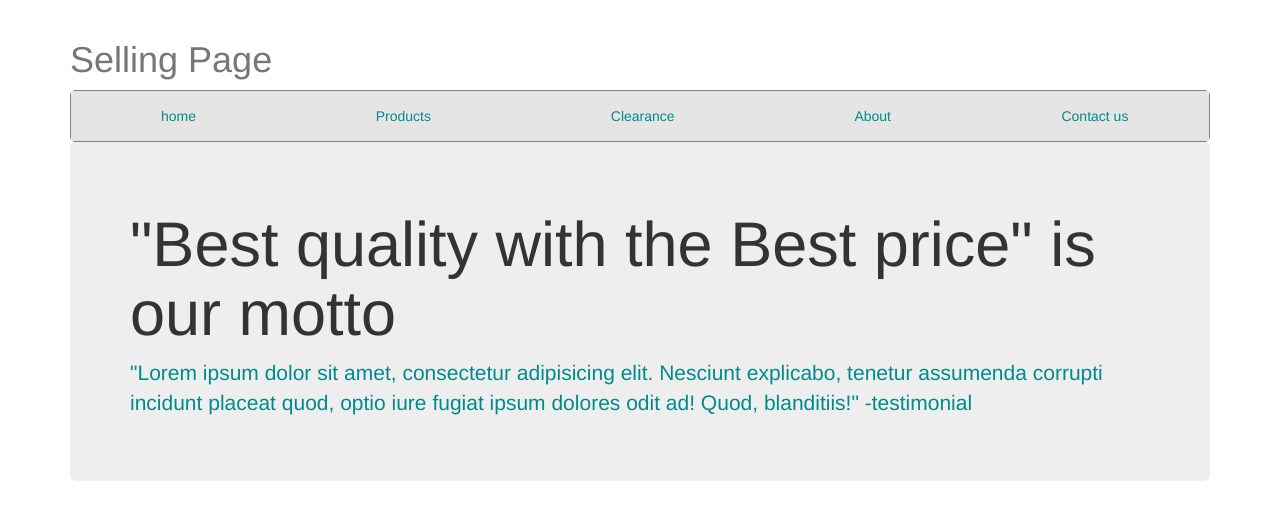
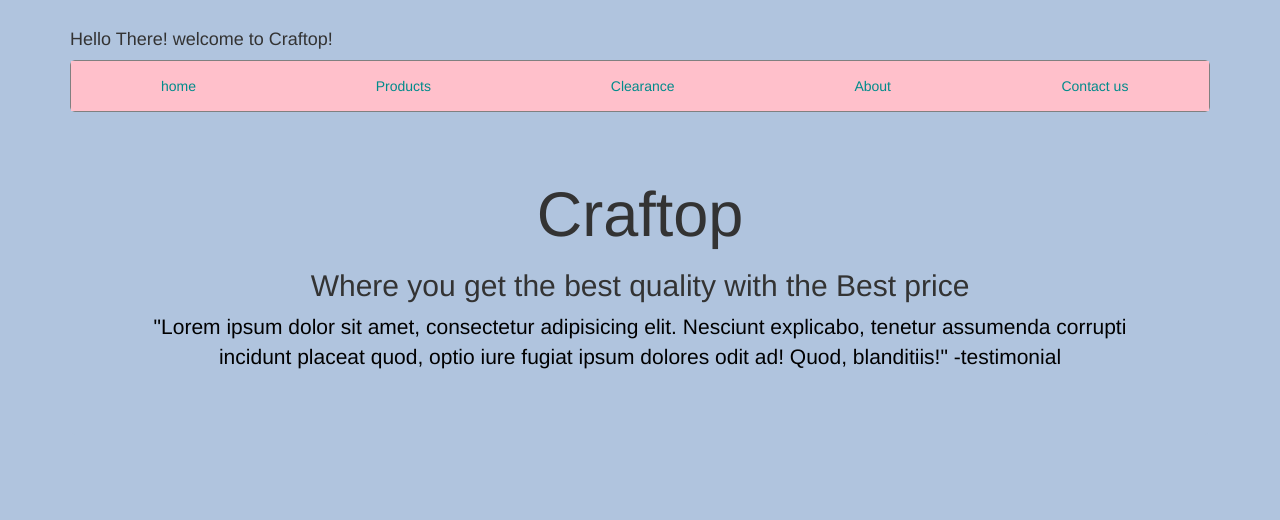
Before and after one commit to synthiapial/SellingPage, a plain HTML site: page index.html in a window 1280 px wide. Drawn offline with nearby package versions, Linux system fonts and the light colour scheme.

Commit message:
Theme change

```diff
--- a/index.css
+++ b/index.css
@@ -1,19 +1,34 @@
 body{
     padding-top: 20px;
+    background-color: lightsteelblue;
 }
 
 .nav-justified{
     background-color: #fff;
     border-radius: 5px;
     border: 1px solid grey;
+
 }
 
 .nav-justified > li >a{
     padding: 15px 0;
     text-align: center;
     color: darkcyan;
-    background-color: #e5e5e5;
+    background-color: pink;
 }
 .green{
     color: darkcyan;
 }
+.jumbotron{
+    text-align: center;
+    background-color: lightsteelblue;
+}
+
+.text-muted{
+    color: rgb(51,51,51);
+
+
+}
+.jumbotron >p{
+    color: black;
+}
--- a/index.html
+++ b/index.html
@@ -7,7 +7,7 @@
 	<link rel="stylesheet" media="screen" href="https://cdnjs.cloudflare.com/ajax/libs/twitter-bootstrap/3.3.5/css/bootstrap.min.css">
 	<link rel="stylesheet" href="index.css">
 
-	<title>Selling page</title>
+	<title>Craftic</title>
 
 	<!--  -->
 
@@ -18,7 +18,7 @@
 	<div class="container">
 
 <div>
-    <h1 class="text-muted">Selling Page</h1>
+    <h4 class="text-muted">Hello There! welcome to Craftop!</h4>
     <nav>
 <!--        <ul class="nav navbar-nav" >-->
            <ul class="nav nav-justified">
@@ -33,7 +33,8 @@
 </div>
 
     <div class="jumbotron">
-        <h1>"Best quality with the Best price" is our motto</h1>
+        <h1> Craftop </h1>
+        <h2>Where you get the best quality with the Best price</h2>
         <p class="green">"Lorem ipsum dolor sit amet, consectetur adipisicing elit. Nesciunt explicabo, tenetur assumenda corrupti incidunt placeat quod, optio iure fugiat ipsum dolores odit ad! Quod, blanditiis!" -testimonial</p>
 
     </div>
```
